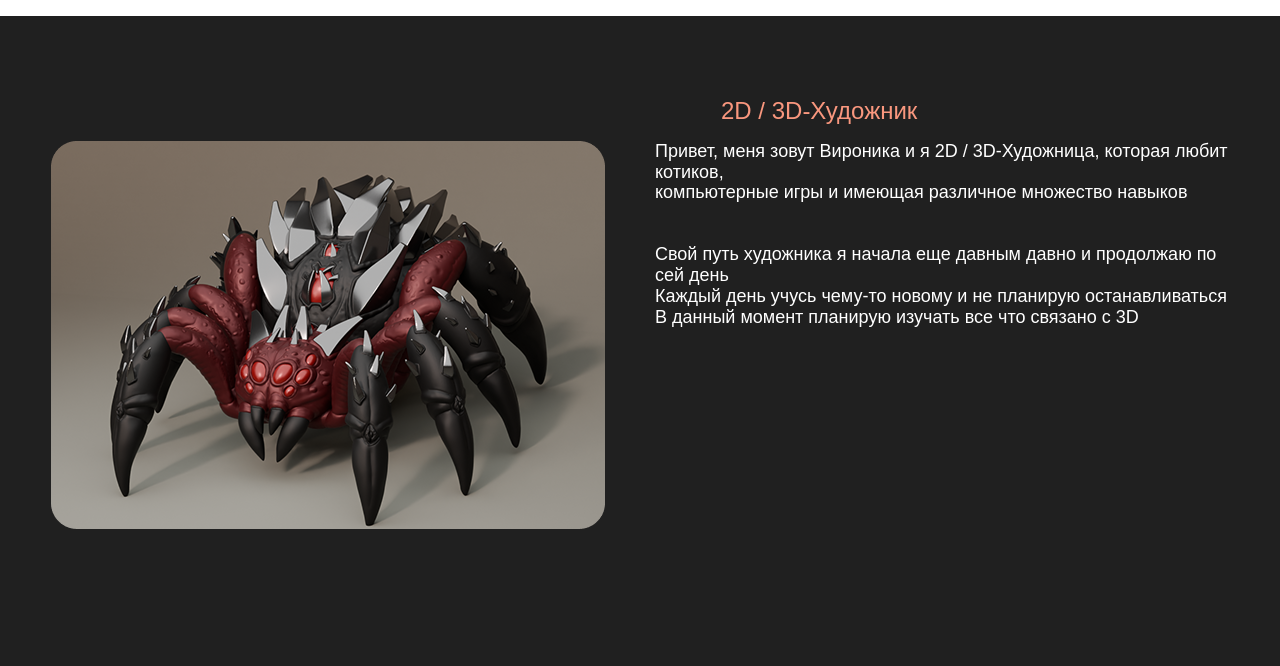
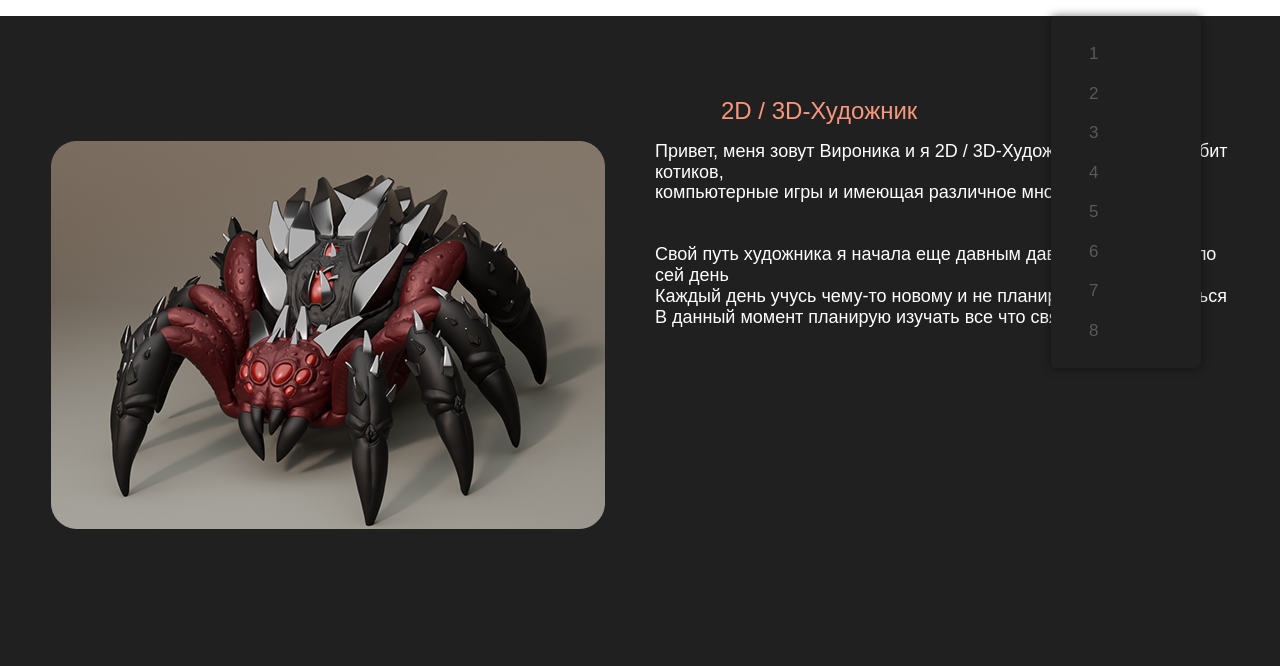
Before and after one commit to Vironika-K/Portfolio, a plain HTML site: page index.html in a window 1280 px wide. Both pictures are taken after a click on the label 1188 px from the left and 39 px from the top of the page. Shown: the part 59-725 px from the top of the page. Drawn offline with nearby package versions, Linux system fonts and the light colour scheme.

Commit message:
Update index.html

```diff
--- a/index.html
+++ b/index.html
@@ -27,7 +27,16 @@
       </label>
 
       <nav class="nav">
-
+        <ul class="nav-list">
+          <li class="nav-item"><a href="1.html" class="nav-link">1</a></li>
+          <li class="nav-item"><a href="2.html" class="nav-link">2</a></li>
+          <li class="nav-item"><a href="3.html" class="nav-link">3</a></li>
+          <li class="nav-item"><a href="4.html" class="nav-link">4</a></li>
+          <li class="nav-item"><a href="5.html" class="nav-link">5</a></li>
+          <li class="nav-item"><a href="6.html" class="nav-link">6</a></li>
+          <li class="nav-item"><a href="7.html" class="nav-link">7</a></li>
+          <li class="nav-item"><a href="8.html" class="nav-link">8</a></li>
+        </ul>
       </nav>
     </div>
   </div>
```
